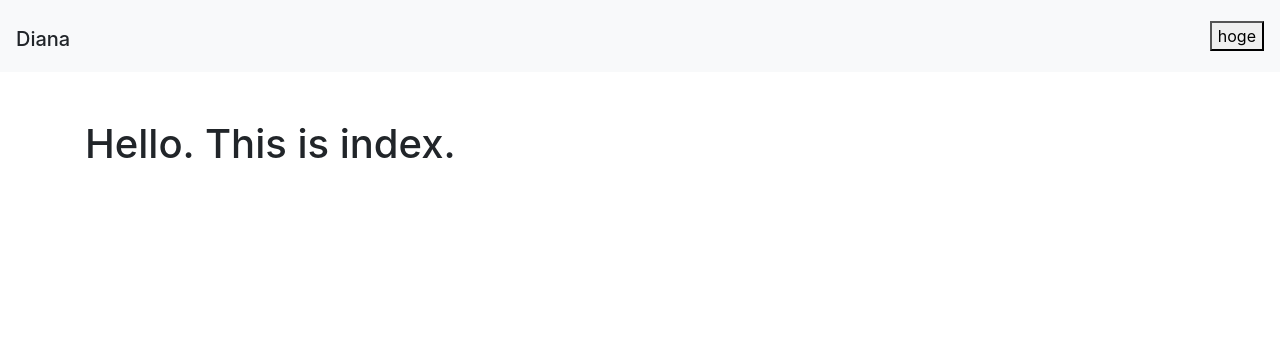
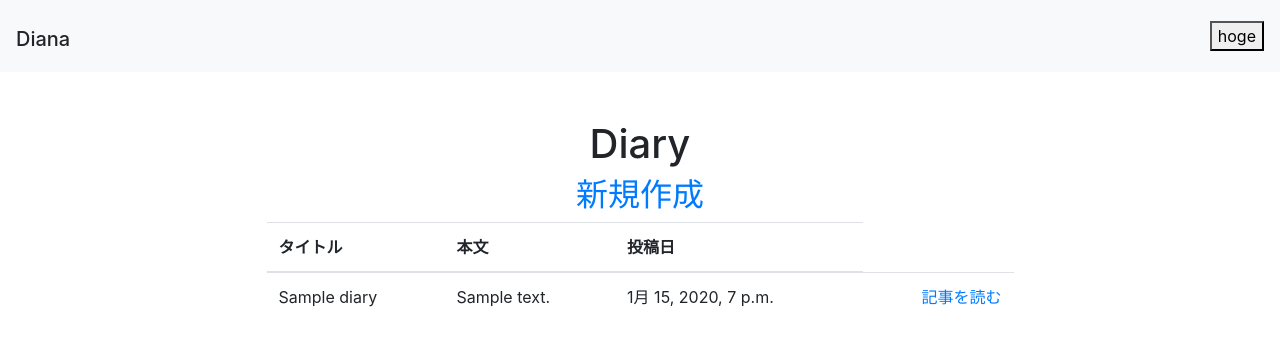
Before and after one commit to SasakiPeter/Diana, a Django app: page /diaries/ in a window 1280 px wide. Shown: the top 346 px of the page. Run offline with Django 3.2, Linux system fonts and the light colour scheme; tables that the repository leaves empty hold one stand-in row (values such as "Sample post"); some libraries are stand-ins or nearby versions.

Commit message:
:sparkles:

```diff
--- a/diaries/urls.py
+++ b/diaries/urls.py
@@ -4,7 +4,8 @@ from . import views
 app_name = 'diaries'
 
 urlpatterns = [
-    path('', views.index, name='index'),
-    path('detail/', views.detail, name='detail'),
+    path('', views.IndexView.as_view(), name='index'),
+    path('detail/<int:diary_id>/', views.detail, name='detail'),
     path('create/', views.create, name='create'),
+    path('delete/<int:diary_id>/', views.delete, name='delete')
 ]
--- a/diaries/views.py
+++ b/diaries/views.py
@@ -1,13 +1,37 @@
-from django.shortcuts import render
+from django.shortcuts import render, get_object_or_404, redirect
+
+from .models import Diary
+from .form import DiaryForm
+from django.contrib.auth.decorators import login_required
+from django.views.decorators.http import require_POST
+from django.views import generic
 
 
-def index(request):
-    return render(request, 'diaries/index.html')
+# @login_required
+class IndexView(generic.ListView):
+    model = Diary
+    template_name = 'diaries/index.html'
+    paginate_by = 3
 
 
-def detail(request):
-    return render(request, 'diaries/detail.html')
+def detail(request, diary_id):
+    diary = get_object_or_404(Diary, id=diary_id)
+    return render(request, 'diaries/detail.html', {'diary': diary})
 
 
 def create(request):
-    return render(request, 'diaries/create.html')
+    if request.method == 'POST':
+        form = DiaryForm(request.POST)
+        if form.is_valid():
+            form.save()
+            return redirect('diaries:index')
+    else:
+        form = DiaryForm
+    return render(request, 'diaries/create.html', {'form': form})
+
+
+@require_POST
+def delete(request, diary_id):
+    memo = get_object_or_404(Diary, id=diary_id)
+    memo.delete()
+    return redirect('diaries:index')
--- a/templates/diaries/index.html
+++ b/templates/diaries/index.html
@@ -1,5 +1,51 @@
-{% extends "base.html" %} {% block link %}
+{% extends "base.html" %}
+
+{% block link %}
 <button>hoge</button>
-{% endblock %} {% block main %}
-<h1>Hello. This is index.</h1>
 {% endblock %}
+
+{% block main %}
+
+<body>
+    <h1 style="text-align: center;">Diary</h1>
+    <h2 style="text-align: center;">
+        <a href="{% url 'diaries:create' %}">新規作成</a>
+    </h2>
+    <div style="width: 70%;margin: 0px auto;">
+
+        <div class='container'>
+            <table class='table'>
+                <thead>
+                    <tr>
+                        <th>タイトル</th>
+                        <th>本文</th>
+                        <th>投稿日</th>
+                    </tr>
+                </thead>
+                <tbody>
+                    {% for diary in diary_list %}
+                    <tr>
+                        <td>{{ diary.title }}</td>
+                        <td>{{ diary.text | truncatechars:100 }}</td>
+                        <td>{{ diary.pub_date }}</td>
+                        <td style="text-align: right;">
+                            <a href="{% url 'diaries:detail' diary.pk %}">記事を読む</a>
+                        </td>
+                    </tr>
+                    {% endfor %}
+                </tbody>
+            </table>
+        </div>
+
+        {% if page_obj.has_previous %}
+        <a href='?page={{ page_obj.previous_page_number }}'>前へ</a>
+        {% endif %}
+
+
+        {% if page_obj.has_next %}
+        <a href='?page={{ page_obj.next_page_number }}'>次へ</a>
+        {% endif %}
+
+</body>
+
+{% endblock %}
```
Also changed, not shown: diaries/form.py (added, +8 -0 lines), templates/diaries/create.html (+12 -4 lines), templates/diaries/detail.html (+26 -4 lines), diaries/forms.py (deleted).
